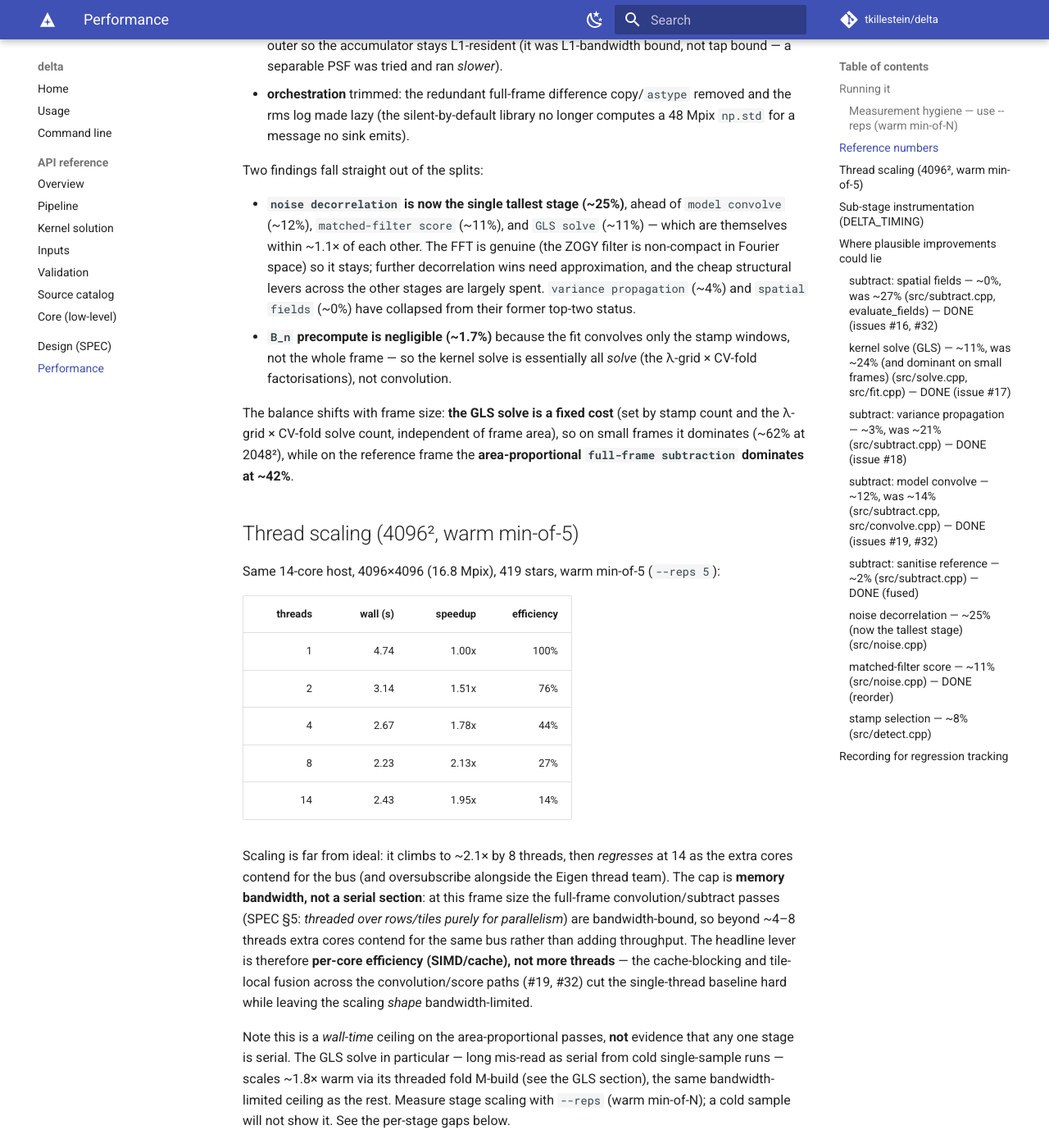
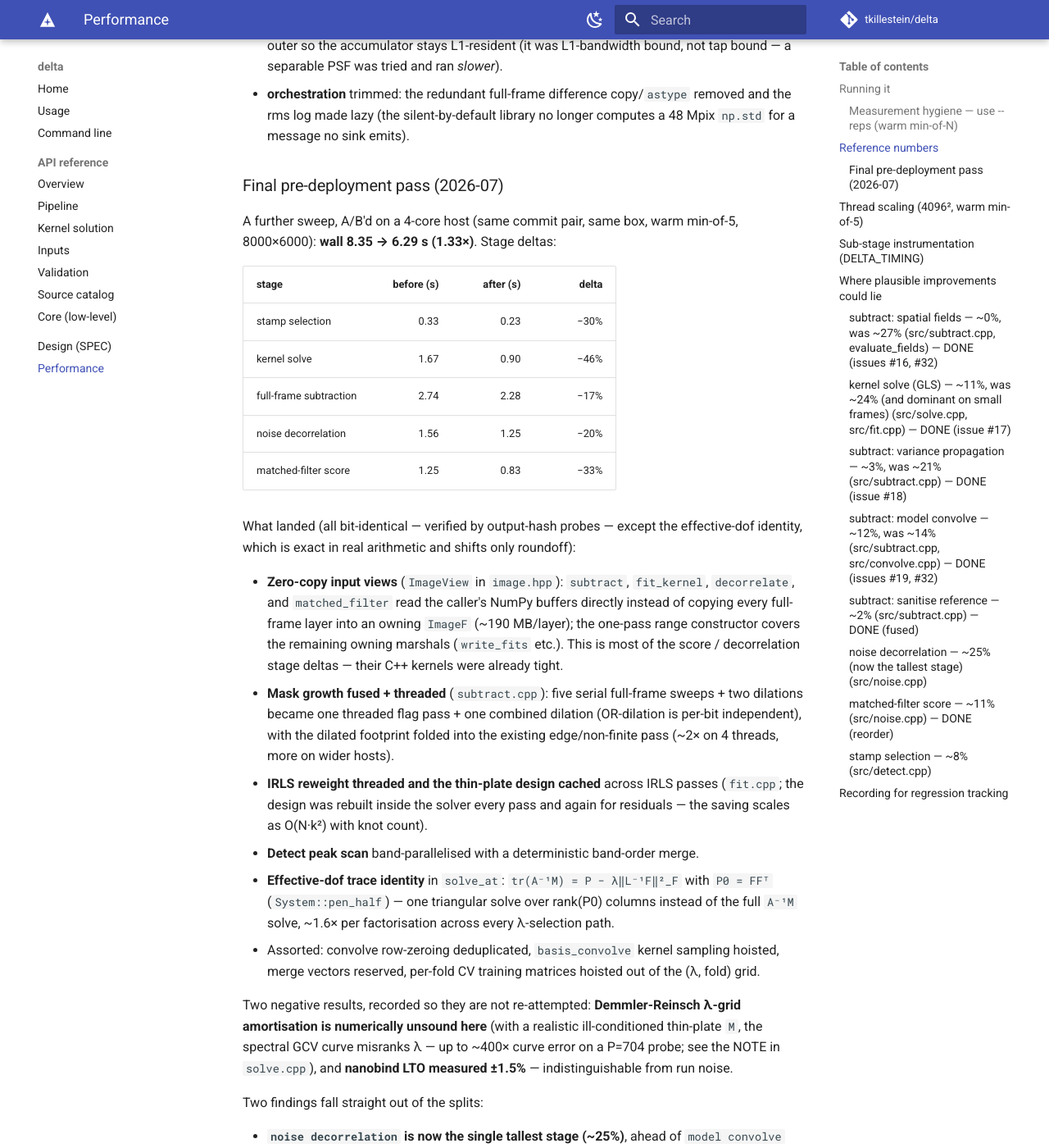
Before and after one commit to tkillestein/delta, an MkDocs documentation site: the page built from docs/performance.md, in a window 1280 px wide and 1400 px high, scrolled down 2477 px. Shown: the whole window at 82% size. Built offline with MkDocs 1.6.1 and Material for MkDocs 9.7.7, drawn with Linux system fonts in a browser that asks for light colours; comment, search, counter and statistics services are not loaded; some of the changed text lies outside the part shown.

Commit message:
Document the 2026-07 performance pass in PERFORMANCE.md
Same-host A/B (8000x6000, 4 threads, warm min-of-5): wall 8.35 -> 6.29 s
(1.33x). Records what landed, the stage deltas, and the two negative
results (Demmler-Reinsch grid amortisation numerically unsound; LTO
within noise) so they are not re-attempted.

Co-Authored-By: Claude Fable 5 <noreply@anthropic.com>
Claude-Session: https://claude.ai/code/session_01CkHr3usidpACb3hDZ5cBa2

```diff
--- a/benchmarks/PERFORMANCE.md
+++ b/benchmarks/PERFORMANCE.md
@@ -93,6 +93,52 @@ tolerance:
   and the rms log made lazy (the silent-by-default library no longer computes a 48 Mpix
   `np.std` for a message no sink emits).
 
+### Final pre-deployment pass (2026-07)
+
+A further sweep, A/B'd on a 4-core host (same commit pair, same box, warm
+min-of-5, 8000×6000): **wall 8.35 → 6.29 s (1.33×)**. Stage deltas:
+
+| stage                  | before (s) | after (s) | delta |
+|------------------------|-----------:|----------:|------:|
+| stamp selection        |       0.33 |      0.23 |  −30% |
+| kernel solve           |       1.67 |      0.90 |  −46% |
+| full-frame subtraction |       2.74 |      2.28 |  −17% |
+| noise decorrelation    |       1.56 |      1.25 |  −20% |
+| matched-filter score   |       1.25 |      0.83 |  −33% |
+
+What landed (all bit-identical — verified by output-hash probes — except the
+effective-dof identity, which is exact in real arithmetic and shifts only
+roundoff):
+
+- **Zero-copy input views** (`ImageView` in `image.hpp`): `subtract`,
+  `fit_kernel`, `decorrelate`, and `matched_filter` read the caller's NumPy
+  buffers directly instead of copying every full-frame layer into an owning
+  `ImageF` (~190 MB/layer); the one-pass range constructor covers the
+  remaining owning marshals (`write_fits` etc.). This is most of the score /
+  decorrelation stage deltas — their C++ kernels were already tight.
+- **Mask growth fused + threaded** (`subtract.cpp`): five serial full-frame
+  sweeps + two dilations became one threaded flag pass + one combined
+  dilation (OR-dilation is per-bit independent), with the dilated footprint
+  folded into the existing edge/non-finite pass (~2× on 4 threads, more on
+  wider hosts).
+- **IRLS reweight threaded and the thin-plate design cached** across IRLS
+  passes (`fit.cpp`; the design was rebuilt inside the solver every pass and
+  again for residuals — the saving scales as O(N·k²) with knot count).
+- **Detect peak scan** band-parallelised with a deterministic band-order merge.
+- **Effective-dof trace identity** in `solve_at`:
+  `tr(A⁻¹M) = P − λ‖L⁻¹F‖²_F` with `P0 = FFᵀ` (`System::pen_half`) — one
+  triangular solve over rank(P0) columns instead of the full `A⁻¹M` solve,
+  ~1.6× per factorisation across every λ-selection path.
+- Assorted: convolve row-zeroing deduplicated, `basis_convolve` kernel
+  sampling hoisted, merge vectors reserved, per-fold CV training matrices
+  hoisted out of the (λ, fold) grid.
+
+Two negative results, recorded so they are not re-attempted: **Demmler-Reinsch
+λ-grid amortisation is numerically unsound here** (with a realistic
+ill-conditioned thin-plate `M`, the spectral GCV curve misranks λ — up to
+~400× curve error on a P=704 probe; see the NOTE in `solve.cpp`), and
+**nanobind LTO measured ±1.5%** — indistinguishable from run noise.
+
 Two findings fall straight out of the splits:
 
 - **`noise decorrelation` is now the single tallest stage (~25%)**, ahead of `model
@@ -145,9 +191,10 @@ per-stage gaps below.
 The five Python-orchestrated stages are timed by the pipeline's loguru `log_timing`.
 The finer C++ splits above come from opt-in RAII timers
 (`include/delta/timing.hpp`): set `DELTA_TIMING=1` and they are accumulated per label,
-returned through the `fit_kernel` / `subtract` result dicts under `"timing"`, and
-logged by the pipeline in the same `"<label> done in <s>s"` form the benchmark
-captures. When `DELTA_TIMING` is unset the timers compile down to one cached bool
+returned through the `fit_kernel` / `subtract` / `decorrelate` result dicts under
+`"timing"` (for `matched_filter`, which returns a bare array, the pipeline drains them
+via `_core.drain_timing()`), and logged by the pipeline in the same
+`"<label> done in <s>s"` form the benchmark captures. When `DELTA_TIMING` is unset the timers compile down to one cached bool
 check, so production runs are unaffected. To split a stage further, add a
 `DELTA_TIME("…")` scope in the relevant `src/*.cpp` and a label to `SUBSTAGES` in
 `bench_subtract.py`.
```
